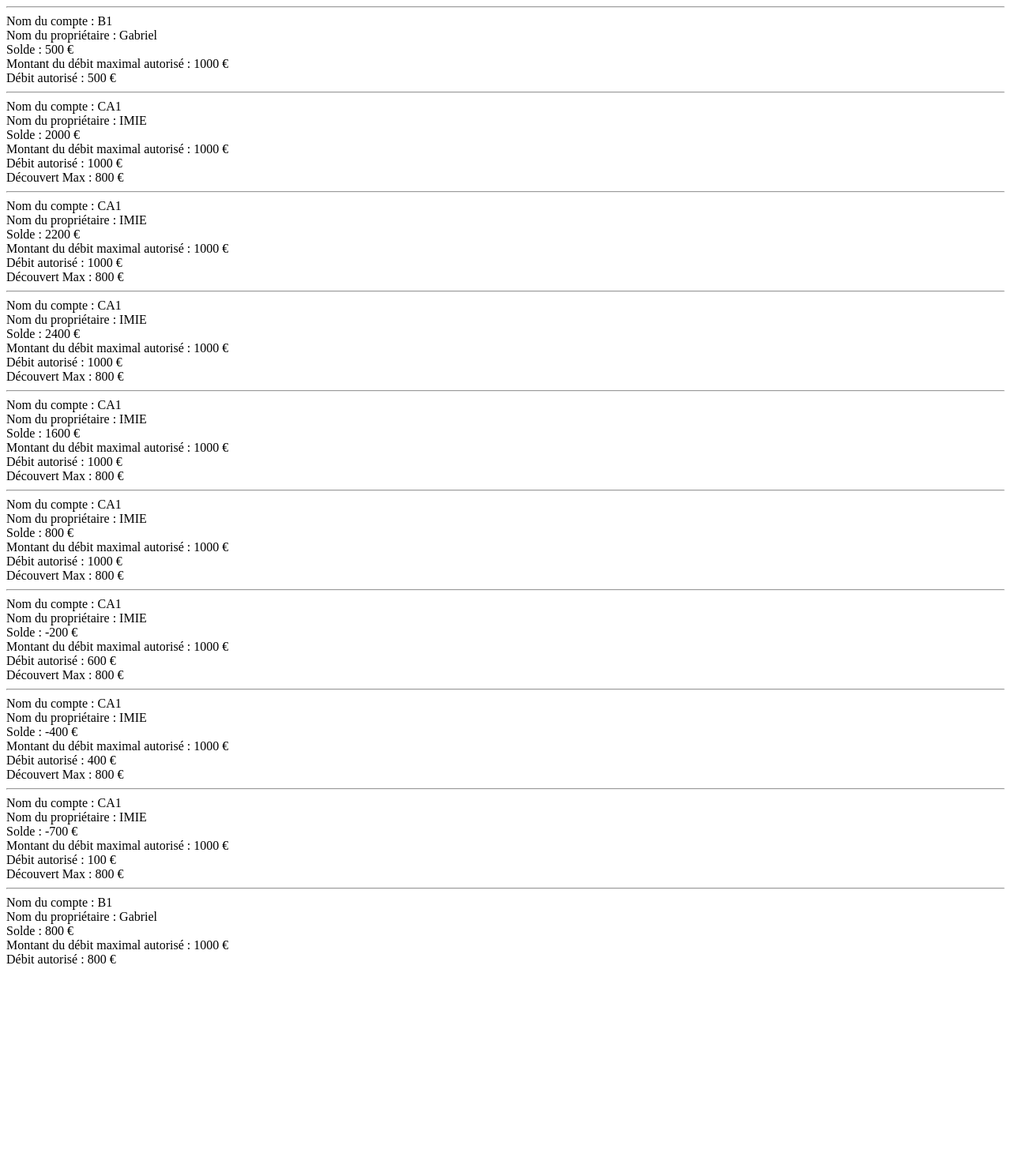
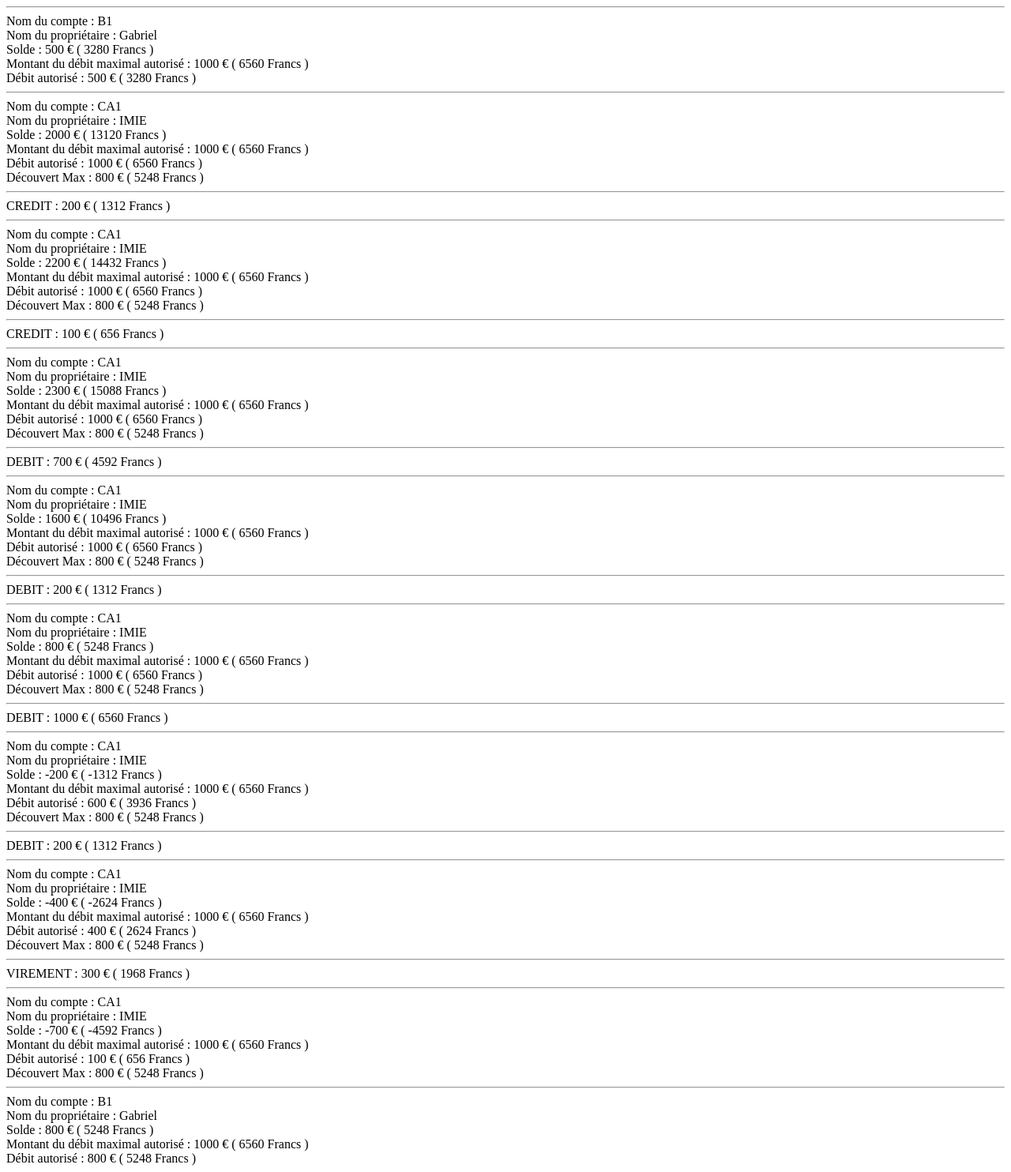
Before and after one commit to imie-source/DL16Account, a PHP site: page / in a window 1280 px wide. Shown: the whole page at 79% size. Before the commit the page ends 1220 px from the top, so only its background shows below. Run offline with PHP 8.4, Linux system fonts and the light colour scheme.

Commit message:
Fixing stuff and euro to franc convertion.

```diff
--- a/Account.php
+++ b/Account.php
@@ -26,9 +26,9 @@ abstract class Account{
         echo "<hr/>";
         echo "Nom du compte : $this->number <br/>";
         echo "Nom du propriétaire : " . $this->owner->getName() . "<br/>";
-        echo "Solde : $this->balance €<br/>";
-        echo "Montant du débit maximal autorisé : " . $this->getMaxDebit() . " €<br/>";
-        echo "Débit autorisé : " . $this->getPossibleDebit() . " €<br/>";
+        echo "Solde : " . Bank::euroToFranc($this->balance) . "<br/>";
+        echo "Montant du débit maximal autorisé : " . Bank::euroToFranc($this->getMaxDebit()) . "<br/>";
+        echo "Débit autorisé : " . Bank::euroToFranc($this->getPossibleDebit()) . "<br/>";
     }
 
     public function getPossibleDebit(){
@@ -43,9 +43,13 @@ abstract class Account{
         return $this->maxDebit;
     }
 
-    abstract public function credit($amount);
+    public function credit($amount){
+        $this->setBalance($amount + $this->getBalance());
+    }
 
-    abstract public function debit($amount);
+    public function debit($amount){
+        return $this->setBalance($this->getBalance() - $amount);
+    }
 
     public function isOverDraft(){
         return $this->balance < 0;
--- a/Bank.php
+++ b/Bank.php
@@ -9,6 +9,10 @@ class Bank{
 
     private function __construct($name){
         $this->name = $name;
+    }
+
+    public static function euroToFranc($value){
+        return "$value € ( " . $value * 6.56 . " Francs )";
     }
 
     public static function getTheBank(){
--- a/Booklet.php
+++ b/Booklet.php
@@ -16,12 +16,4 @@ class Booklet extends Account{
         self::$nbCurrent++;
     }
 
-    public function credit($amount){
-        $this->setBalance($amount + $this->getBalance());
-    }
-
-    public function debit($amount){
-        return $this->setBalance($this->getBalance() - $amount);
-    }
-
 }
--- a/Current.php
+++ b/Current.php
@@ -32,11 +32,12 @@ class Current extends Account{
     }
 
     protected function setBalance($balance){
+        $success = false;
         if($balance > -$this->maxOverDraft){
             $this->balance = $balance;
-            return true;
+            $success = true;
         }
-        return false;
+        return $success;
     }
 
     public function getMaxOverDraft(){
@@ -49,7 +50,7 @@ class Current extends Account{
 
     public function show(){
         parent::show();
-        echo "Découvert Max : $this->maxOverDraft € <br/>";
+        echo "Découvert Max : " . Bank::euroToFranc($this->maxOverDraft) . "<br/>";
     }
 
 
--- a/index.php
+++ b/index.php
@@ -11,24 +11,31 @@ $imie = new Enterprise("IMIE");
 $c1 = new Current($imie, 2000);
 $c1->show();
 
+echo "<hr/>CREDIT : " . Bank::euroToFranc(200);
 $c1->credit(200);
 $c1->show();
 
-$c1->credit(200);
+echo "<hr/>CREDIT : " . Bank::euroToFranc(100);;
+$c1->credit(100);
 $c1->show();
 
+echo "<hr/>DEBIT : " . Bank::euroToFranc(700);;
+$c1->debit(700);
+$c1->show();
+
+echo "<hr/>DEBIT : " . Bank::euroToFranc(200);;
 $c1->debit(800);
 $c1->show();
 
-$c1->debit(800);
-$c1->show();
-
+echo "<hr/>DEBIT : " . Bank::euroToFranc(1000);;
 $c1->debit(1000);
 $c1->show();
 
+echo "<hr/>DEBIT : " . Bank::euroToFranc(200);;
 $c1->debit(200);
 $c1->show();
 
+echo "<hr/>VIREMENT : " . Bank::euroToFranc(300);;
 $c1->transfer($gab->getBooklet(), 300);
 
 $c1->show();
```
